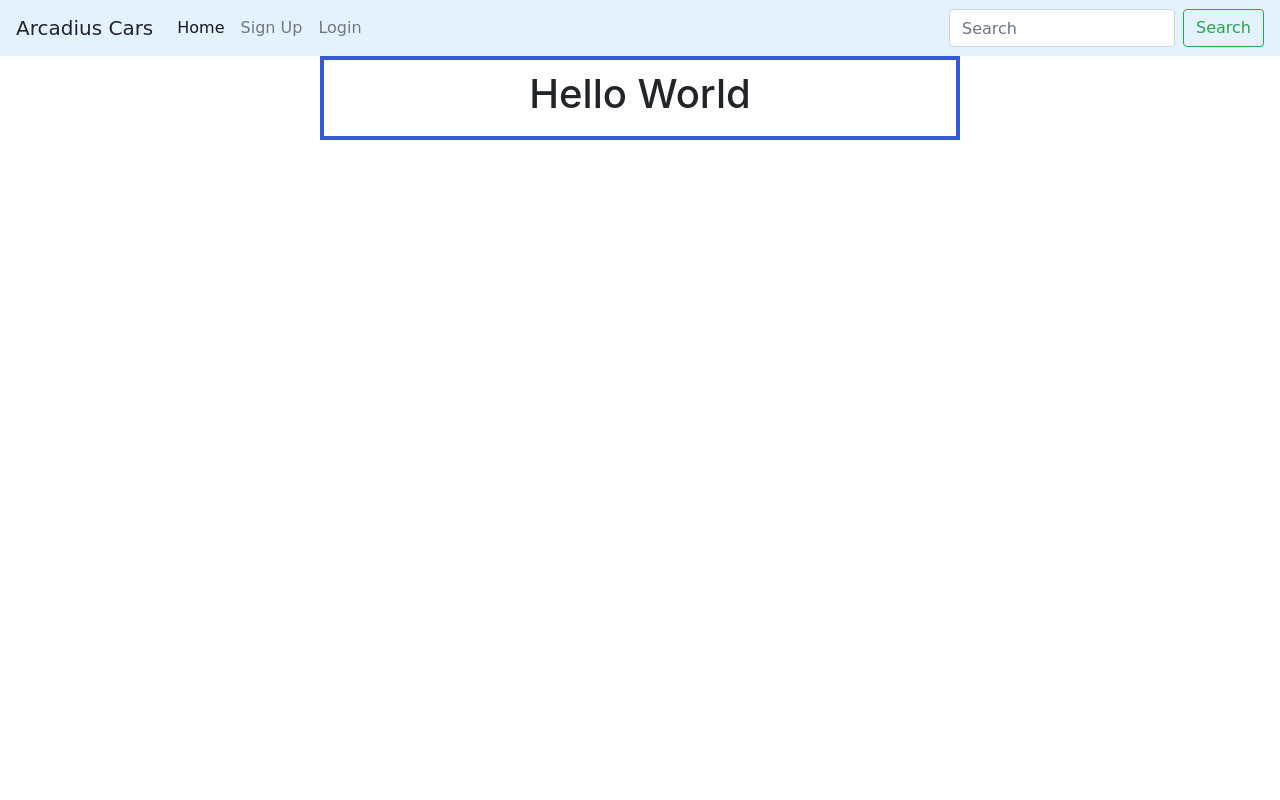
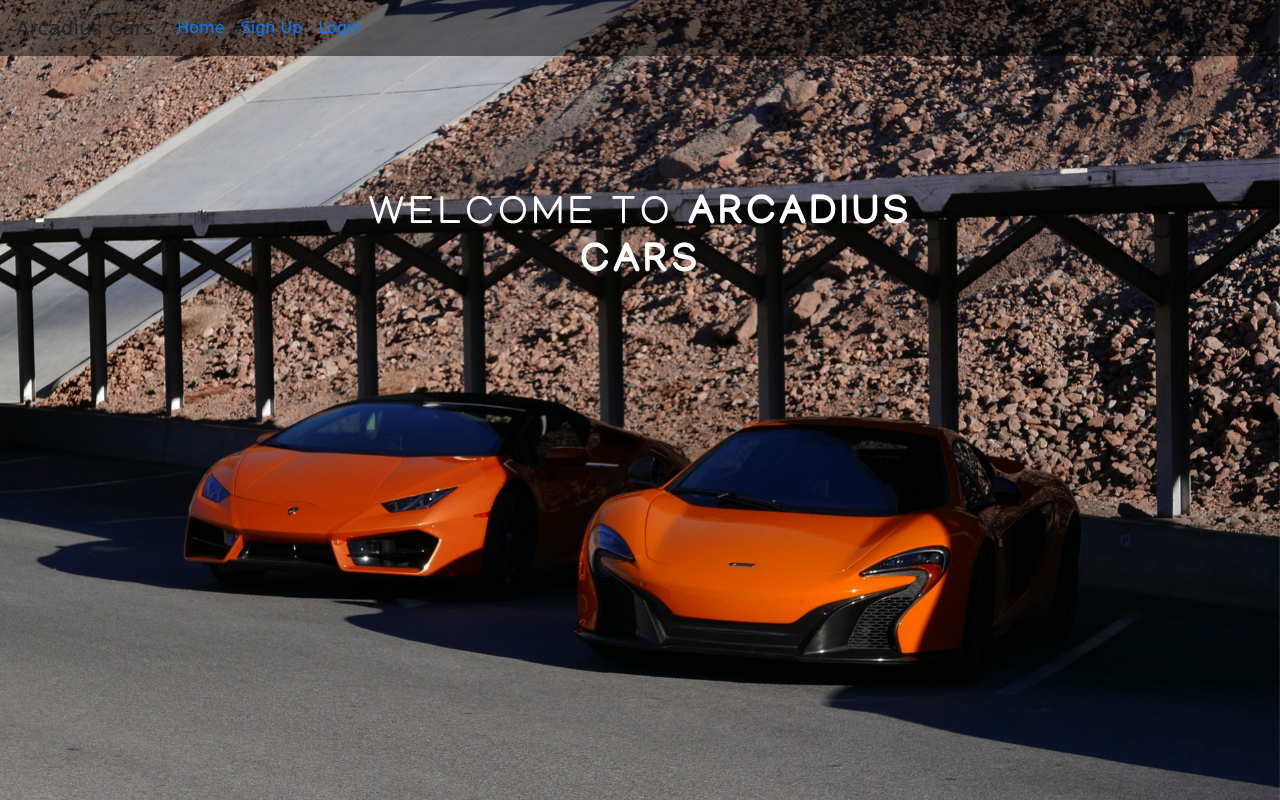
Before and after one commit to josephbeckett/BWA-Module, a PHP site: page / in a window 1280 px wide. Run offline with PHP 8.4, Linux system fonts and the light colour scheme; some web fonts are replaced.

Commit message:
Changes 2

```diff
--- a/css/stylesheet.css
+++ b/css/stylesheet.css
@@ -1,25 +1,43 @@
-html{
+html, body{
     font-family: 'Manjari',sans-serif;
+    height: 100vh;
+    width: 100vw;
+    overflow: hidden;
 }
 
-.navbar{
+.navbar {
     font-family: 'Gugi',cursive;
+    background-color: rgba(0, 0, 0, 0.5);
+    position: absolute !important;
+    width: 100vw;
+    text-decoration-color: rgb(255, 255, 255);
 }
 
-.body{
+.index-title-section {
+    background-image: url('../assets/index-background-2.jpg');
+    height: 100vh;
     width: 100vw;
-    height: 100vh;
+    position: relative;
+    background-repeat: no-repeat;
+    background-attachment: fixed;
+    background-position: center;
+    background-size: cover;
+    z-index: -10;
 }
 
-.index-box{
-    justify-content: center;
-    align-content: center;
+.index-title-section-text {
+    color: #ffffff;
+    position: absolute;
+    text-align: center;
+    top: 30%;
+    left: 50%;
+    -webkit-transform: translate3d(-50%, -50%, 0);
+    transform: translate3d(-50%, -50%, 0);
+    font-size: 40px;
+    text-transform: uppercase;
+    letter-spacing: 0.1em;
 }
 
-.index-box-center {
-    margin: auto;
-    width: 50%;
-    border: 4px solid rgb(51, 90, 216);
-    padding: 10px;
-    text-align: center;
+.thin {
+    font-weight: 700;
 }
--- a/index.html
+++ b/index.html
@@ -16,7 +16,7 @@
 </head>
 
 <body>
-    <nav class="navbar navbar-expand-lg navbar-light" style="background-color: #e3f2fd;">
+    <nav class="navbar navbar-expand-lg">
         <button class="navbar-toggler" type="button" data-toggle="collapse" data-target="#navbarTogglerDemo01"
             aria-controls="navbarTogglerDemo01" aria-expanded="false" aria-label="Toggle navigation">
             <span class="navbar-toggler-icon"></span>
@@ -34,16 +34,16 @@
                     <a class="nav-link" href="#">Login</a>
                 </li>
             </ul>
-            <form class="form-inline my-2 my-lg-0">
+            <!-- <form class="form-inline my-2 my-lg-0">
                 <input class="form-control mr-sm-2" type="search" placeholder="Search" aria-label="Search">
                 <button class="btn btn-outline-success my-2 my-sm-0" type="submit">Search</button>
-            </form>
+            </form> -->
         </div>
     </nav>
 
-    <div class="index-box">
-        <div class="index-box-center">
-            <h1>Hello World</h1>
+    <div id="title-section" class="index-title-section">
+        <div class="index-content animated fadeInDown">
+            <h1 class="index-title-section-text">Welcome to <span class="thin">Arcadius Cars</span></h1>
         </div>
     </div>
 
```
Also changed, not shown: assets/index-background-2.jpg (added), assets/index-background-3.jpg (added), assets/index-background.jpg (added).
